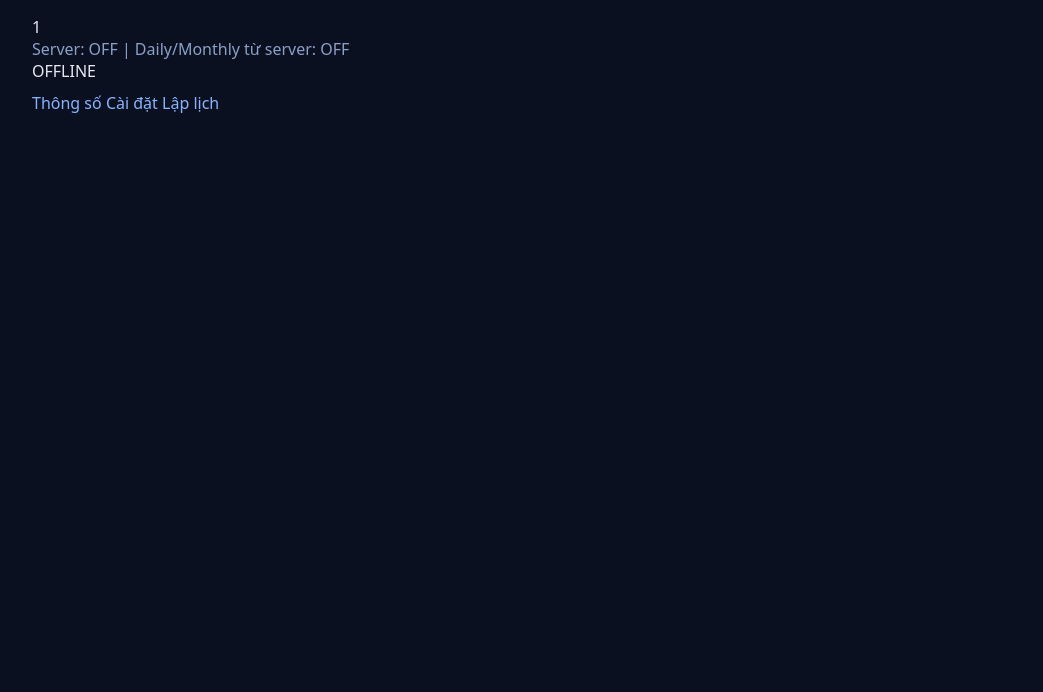
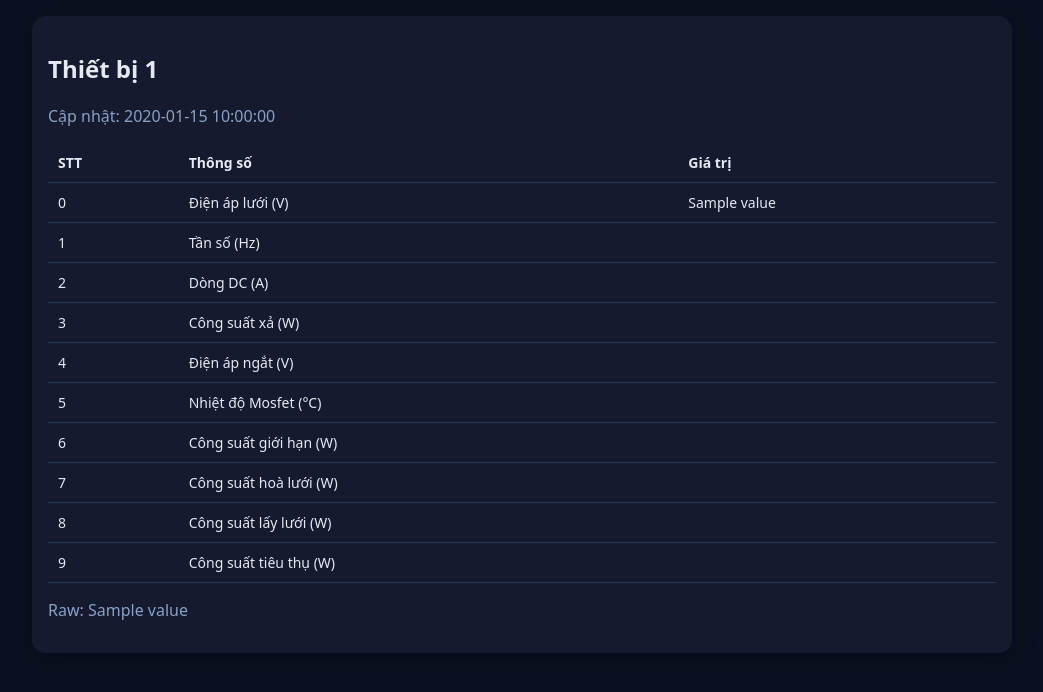
Before and after one commit to kuanhmn/gticontrol, a FastAPI app: template gti-control-debug/app/templates/device_detail.html in a window 1280 px wide. Shown: the top 692 px of the page, without its empty margins (118-1161 px from the left). Run offline with FastAPI, Linux system fonts and the light colour scheme; the template is opened without the code that fills it: most values are stand-ins (such as "Sample title", 1, 10 or a date in 2020); parts of the project's set-up code (start-up, migrations or seed data) failed here and were passed over.

Commit message:
Update device_detail.html

```diff
--- a/gti-control-debug/app/templates/device_detail.html
+++ b/gti-control-debug/app/templates/device_detail.html
@@ -1,115 +1,27 @@
 {% extends "base.html" %}
+{% block title %}Thiết bị {{ device_id }}{% endblock %}
 {% block body %}
-<div class="head" style="margin-bottom:0;">
-  <div>
-    <div class="title" style="margin:0;">{{ device_id }}</div>
-    <div class="muted">Server: {{ 'ON' if server_enabled else 'OFF' }} | Daily/Monthly từ server: {{ 'ON' if use_server_daily_monthly else 'OFF' }}</div>
+  <div class="card">
+    <h2>Thiết bị {{ device_id }}</h2>
+    {% if state %}
+      {% set vals = (state.value or "").split("#") %}
+      <p class="muted">Cập nhật: {{ state.updatedAt }}</p>
+      <table>
+        <tr><th>STT</th><th>Thông số</th><th>Giá trị</th></tr>
+        <tr><td>0</td><td>Điện áp lưới (V)</td><td>{{ vals[0] }}</td></tr>
+        <tr><td>1</td><td>Tần số (Hz)</td><td>{{ vals[1] }}</td></tr>
+        <tr><td>2</td><td>Dòng DC (A)</td><td>{{ vals[2] }}</td></tr>
+        <tr><td>3</td><td>Công suất xả (W)</td><td>{{ vals[3] }}</td></tr>
+        <tr><td>4</td><td>Điện áp ngắt (V)</td><td>{{ vals[4] }}</td></tr>
+        <tr><td>5</td><td>Nhiệt độ Mosfet (°C)</td><td>{{ vals[5] }}</td></tr>
+        <tr><td>6</td><td>Công suất giới hạn (W)</td><td>{{ vals[6] }}</td></tr>
+        <tr><td>7</td><td>Công suất hoà lưới (W)</td><td>{{ vals[7] }}</td></tr>
+        <tr><td>8</td><td>Công suất lấy lưới (W)</td><td>{{ vals[8] }}</td></tr>
+        <tr><td>9</td><td>Công suất tiêu thụ (W)</td><td>{{ vals[9] }}</td></tr>
+      </table>
+      <p class="muted">Raw: {{ state.value }}</p>
+    {% else %}
+      <p>Không có dữ liệu.</p>
+    {% endif %}
   </div>
-  <div>
-    {% set online = state.get('online', False) %}
-    <span class="badge {{ 'ok' if online else 'off' }}">{{ 'ONLINE' if online else 'OFFLINE' }}</span>
-  </div>
-</div>
-
-<div class="tabs" style="margin:10px 0 16px;">
-  <a href="/app/device/{{ device_id }}?tab=stats" class="{{ 'active' if tab=='stats' else '' }}">Thông số</a>
-  <a href="/app/device/{{ device_id }}?tab=settings" class="{{ 'active' if tab=='settings' else '' }}">Cài đặt</a>
-  <a href="/app/device/{{ device_id }}?tab=schedules" class="{{ 'active' if tab=='schedules' else '' }}">Lập lịch</a>
-</div>
-
-{% if tab == 'stats' %}
-  <div class="row">
-    <div class="col">
-      <p class="title">GTI</p>
-      <table>
-        <tr><td>Công suất hoà lưới</td><td>{{ "%.2f"|format(state.get('power',0)) }} W</td></tr>
-        <tr><td>Điện năng hoà lưới tổng</td><td>{{ "%.2f"|format(state.get('energy_total',0)) }} kWh</td></tr>
-        <tr><td>Điện năng hoà lưới hôm nay</td><td>{{ "%.2f"|format(state.get('energy_daily',0)) }} kWh</td></tr>
-        <tr><td>Điện năng hoà lưới tháng</td><td>{{ "%.2f"|format(state.get('energy_monthly',0)) }} kWh</td></tr>
-        <tr><td>Điện áp DC</td><td>{{ "%.2f"|format(state.get('voltage_dc',0)) }} V</td></tr>
-        <tr><td>Dòng DC</td><td>{{ "%.2f"|format(state.get('current',0)) }} A</td></tr>
-        <tr><td>Nhiệt độ Mosfet</td><td>{{ "%.2f"|format(state.get('mosfet_temp',0)) }} °C</td></tr>
-        <tr><td>Điện áp ngắt</td><td>{{ "%.2f"|format(state.get('cutoff_voltage',0)) }} V</td></tr>
-        <tr><td>Công suất giới hạn</td><td>{{ "%.2f"|format(state.get('max_power_limit',0)) }} W</td></tr>
-      </table>
-    </div>
-
-    <div class="col">
-      <p class="title">Grid</p>
-      <table>
-        <tr><td>Điện áp lưới</td><td>{{ "%.2f"|format(state.get('grid_voltage',0)) }} V</td></tr>
-        <tr><td>Tần số lưới</td><td>{{ "%.2f"|format(state.get('grid_frequency',0)) }} Hz</td></tr>
-        <tr><td>Công suất lấy lưới</td><td>{{ "%.2f"|format(state.get('grid_power',0)) }} W</td></tr>
-        <tr><td>Điện năng lấy lưới tổng</td><td>{{ "%.2f"|format(state.get('grid_energy_total',0)) }} kWh</td></tr>
-        <tr><td>Điện năng lấy lưới hôm nay</td><td>{{ "%.2f"|format(state.get('grid_energy_daily',0)) }} kWh</td></tr>
-        <tr><td>Điện năng lấy lưới tháng</td><td>{{ "%.2f"|format(state.get('grid_energy_monthly',0)) }} kWh</td></tr>
-      </table>
-    </div>
-
-    <div class="col">
-      <p class="title">Tieuthu</p>
-      <table>
-        <tr><td>Công suất tiêu thụ</td><td>{{ "%.2f"|format(state.get('tieuthu_power',0)) }} W</td></tr>
-        <tr><td>Điện năng tiêu thụ tổng</td><td>{{ "%.2f"|format(state.get('tieuthu_energy_total',0)) }} kWh</td></tr>
-        <tr><td>Điện năng tiêu thụ hôm nay</td><td>{{ "%.2f"|format(state.get('tieuthu_energy_daily',0)) }} kWh</td></tr>
-        <tr><td>Điện năng tiêu thụ tháng</td><td>{{ "%.2f"|format(state.get('tieuthu_energy_monthly',0)) }} kWh</td></tr>
-      </table>
-    </div>
-  </div>
-{% elif tab == 'settings' %}
-  <form method="post" action="/app/device/{{ device_id }}/set">
-    <input type="hidden" name="action" value="cutoff">
-    <p class="title">Cài đặt</p>
-    <div class="grid2">
-      <div>
-        <div class="muted">Điện áp ngắt (V)</div>
-        <input class="input" name="cutoff_voltage" type="number" step="0.1" value="{{ "%.2f"|format(state.get('cutoff_voltage',0)) }}">
-      </div>
-      <div style="align-self:end; text-align:right;">
-        <button class="btn" type="submit">Áp dụng</button>
-      </div>
-    </div>
-  </form>
-
-  <form method="post" action="/app/device/{{ device_id }}/set" style="margin-top:14px;">
-    <input type="hidden" name="action" value="maxpower">
-    <div class="grid2">
-      <div>
-        <div class="muted">Công suất giới hạn (W)</div>
-        <input class="input" name="max_power_limit" type="number" step="10" value="{{ "%.2f"|format(state.get('max_power_limit',0)) }}">
-      </div>
-      <div style="align-self:end; text-align:right;">
-        <button class="btn" type="submit">Áp dụng</button>
-      </div>
-    </div>
-  </form>
-{% elif tab == 'schedules' %}
-  <p class="title">Lập lịch</p>
-  {% for i in [1,2,3] %}
-  <form method="post" action="/app/device/{{ device_id }}/set" class="card" style="margin-bottom:10px;">
-    <input type="hidden" name="action" value="sched{{ i }}">
-    <div class="grid3">
-      <div>
-        <div class="muted">Bắt đầu</div>
-        <input class="input" name="schedule{{ i }}_start" type="time" value="{{ schedules.get('schedule'+i|string,{}).get('start','00:00') if schedules }}">
-      </div>
-      <div>
-        <div class="muted">Kết thúc</div>
-        <input class="input" name="schedule{{ i }}_end" type="time" value="{{ schedules.get('schedule'+i|string,{}).get('end','00:00') if schedules }}">
-      </div>
-      <div>
-        <div class="muted">Điện áp ngắt (V)</div>
-        <input class="input" name="schedule{{ i }}_cutoff_voltage" type="number" step="0.1" value="{{ "%.2f"|format(state.get('schedule'+i|string+'_cutoff_voltage',0)) }}">
-      </div>
-      <div>
-        <div class="muted">Công suất (W)</div>
-        <input class="input" name="schedule{{ i }}_max_power" type="number" step="10" value="{{ "%.2f"|format(state.get('schedule'+i|string+'_max_power',0)) }}">
-      </div>
-      <div style="align-self:end; text-align:right;">
-        <button class="btn" type="submit">Lưu lịch {{ i }}</button>
-      </div>
-    </div>
-  </form>
-  {% endfor %}
-{% endif %}
 {% endblock %}
```
